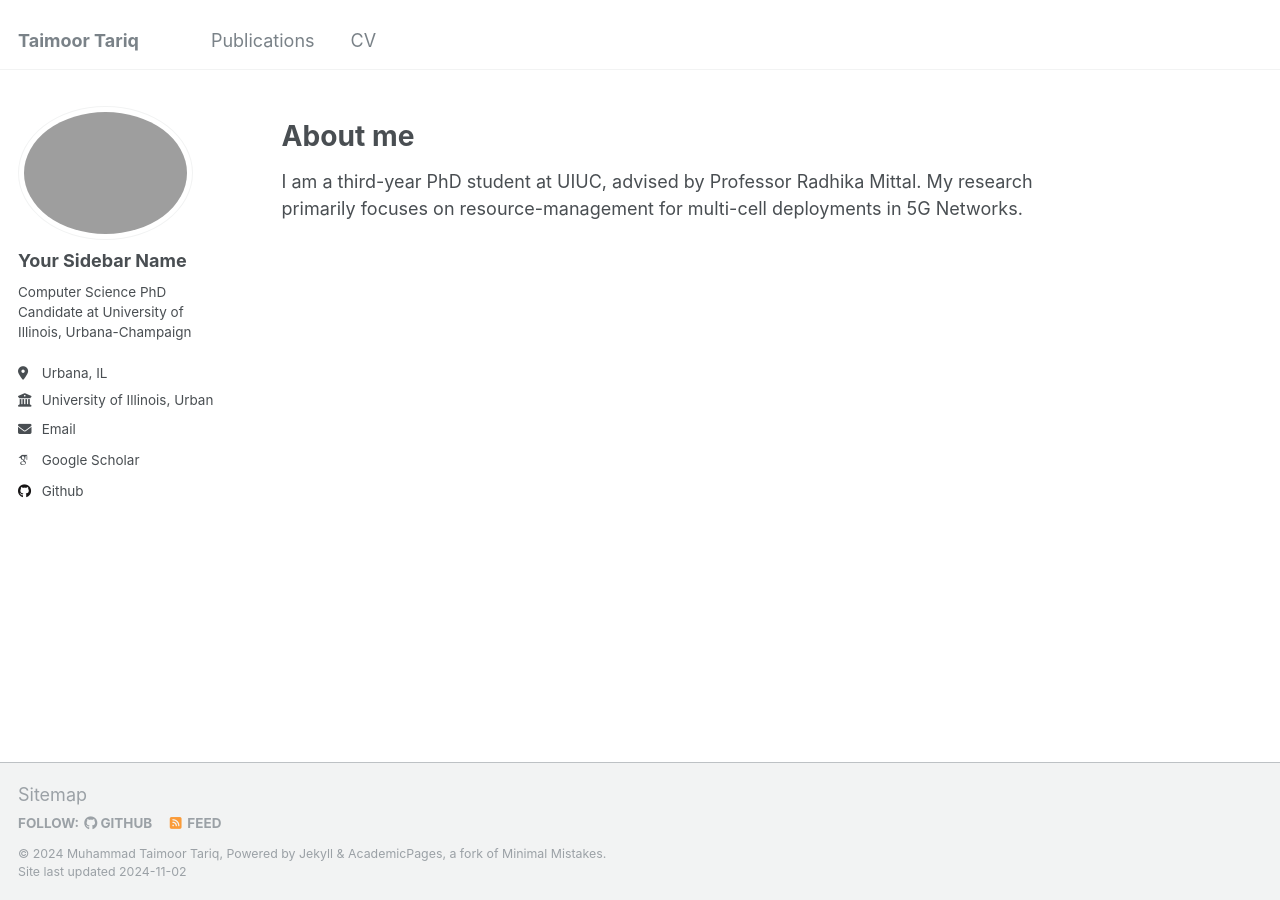
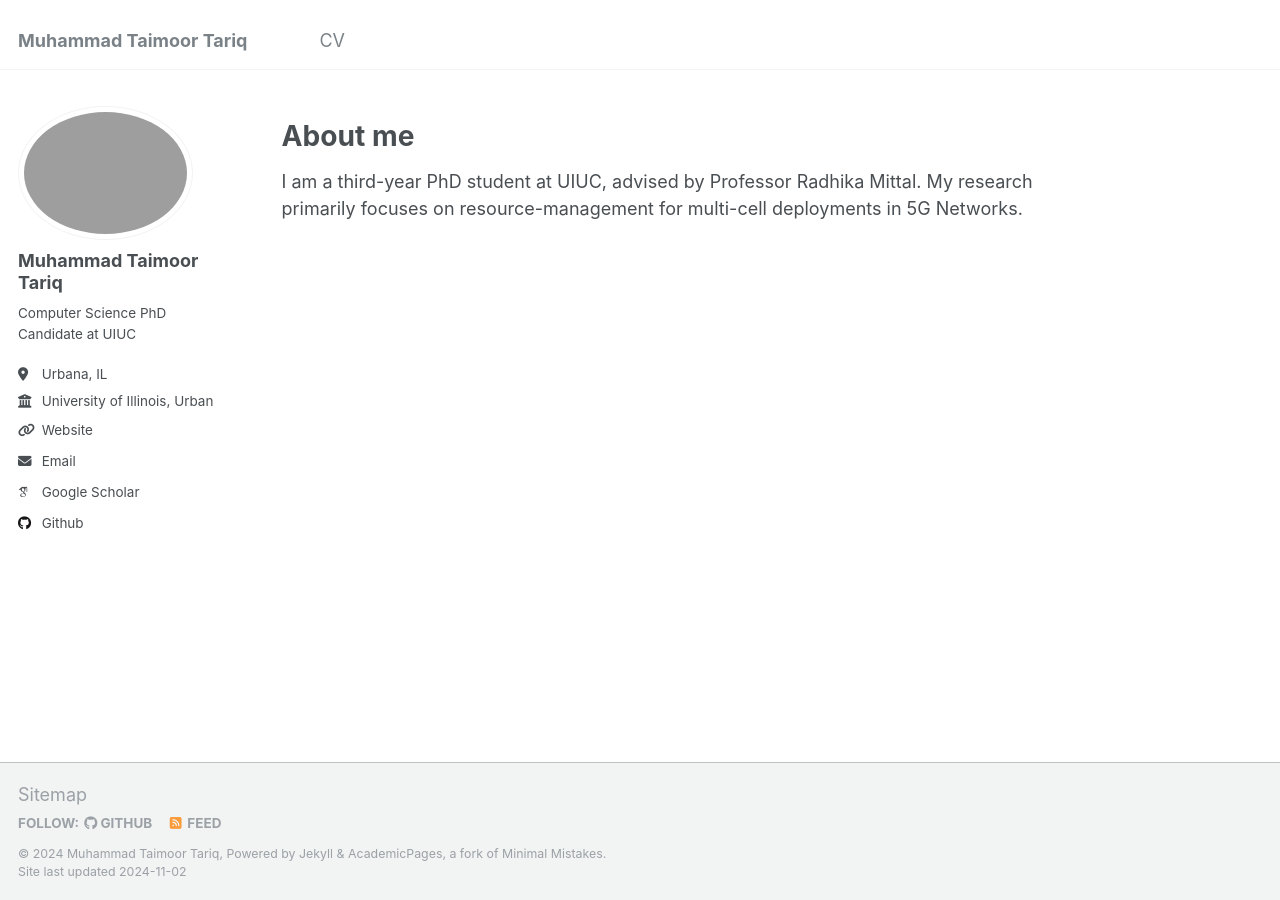
Before and after one commit to taimoortt/taimoortt.github.io, a Jekyll site: the page built from _pages/about.md, in a window 1280 px wide. Built offline with Jekyll 4.4.1, drawn with Linux system fonts in a browser that asks for light colours; some web fonts are replaced.

Commit message:
Initial Commit 3

```diff
--- a/_config.yml
+++ b/_config.yml
@@ -8,10 +8,10 @@
 
 # Basic Site Settings
 locale                   : "en-US"
-title                    : "Taimoor Tariq"
+title                    : "Muhammad Taimoor Tariq"
 title_separator          : "-"
 name                     : &name "Muhammad Taimoor Tariq"
-description              : &description "Computer Science PhD Candidate at University of Illinois, Urbana-Champaign"
+description              : &description "Computer Science PhD Candidate at UIUC"
 url                      : https://taimoortt.github.io # the base hostname & protocol for your site e.g. "https://mmistakes.github.io"
 baseurl                  : "" # the subpath of your site, e.g. "/blog"
 repository               : "academicpages/academicpages.github.io"
@@ -21,13 +21,13 @@ repository               : "academicpages/academicpages.github.io"
 #               Additional customization can be done by editing /_includes/author-profile.html
 author:
   # Biographic information
-  avatar           : "profile.png"
-  name             : "Your Sidebar Name"
+  avatar           : "images/profile.png"
+  name             : "Muhammad Taimoor Tariq"
   pronouns         : # example: "she/her"
-  bio              : "Computer Science PhD Candidate at University of Illinois, Urbana-Champaign"
+  bio              : "Computer Science PhD Candidate at UIUC"
   location         : "Urbana, IL"
   employer         : "University of Illinois, Urbana-Champaign"
-  uri              : # URL
+  uri              : "https://taimoortt.github.io"
   email            : "mttariq2@illinois.edu"
 
   # Academic websites
--- a/_data/navigation.yml
+++ b/_data/navigation.yml
@@ -5,8 +5,6 @@
 # prevent it from being included in the site.
 
 main:
-  - title: "Publications"
-    url: /publications/
 
   - title: "CV"
-    url: /cv/
+    url: https://https://taimoortt.github.io/files/cv.pdf
```
